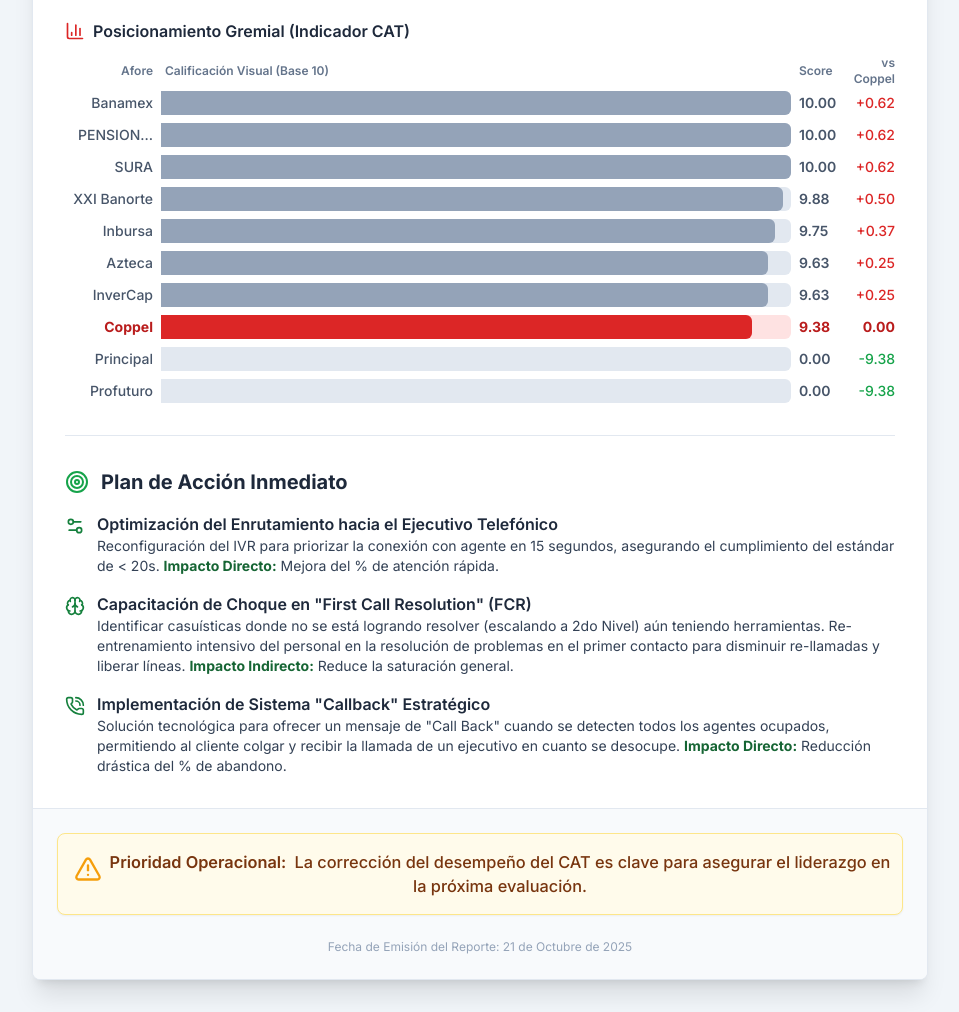
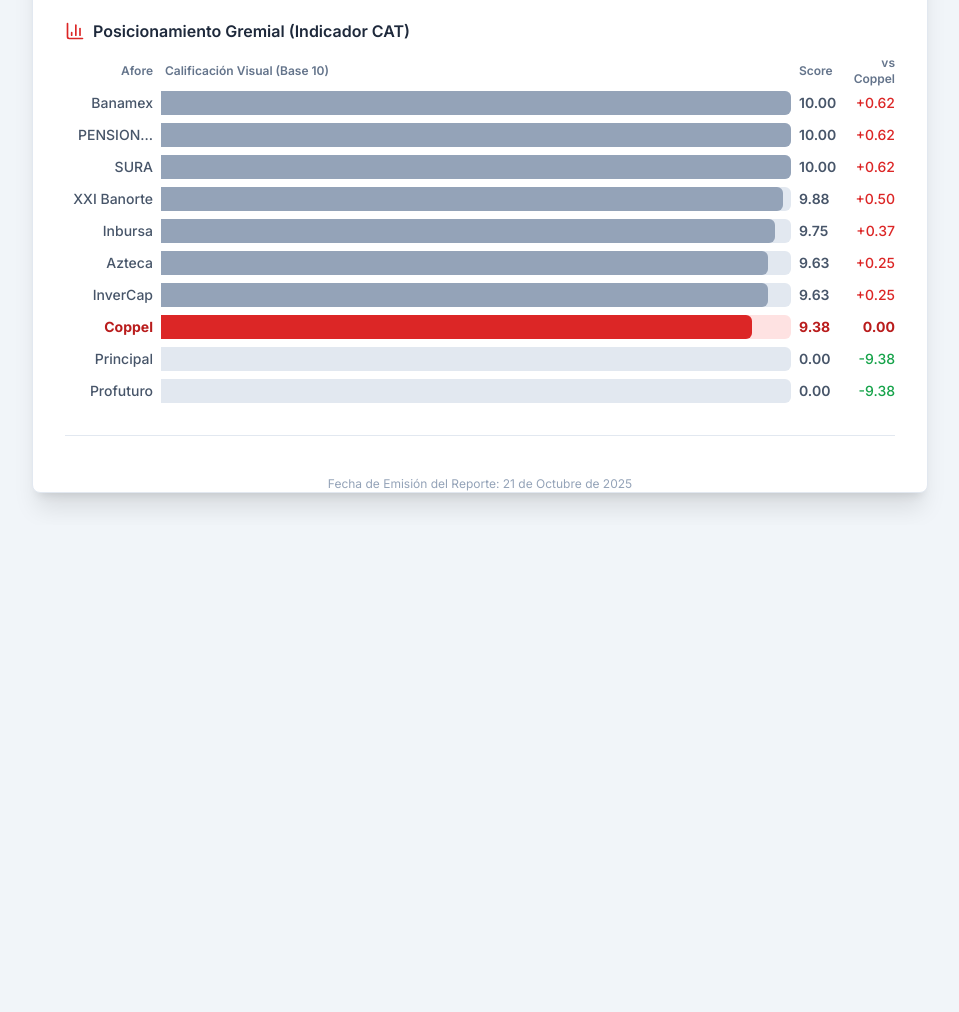
Before and after one commit to GAP-AforeCoppel/Participaci-n-CAT-Monitor-CONSAR, a plain HTML site: page index.html in a window 1280 px wide. Shown: the part 1591-2603 px from the top of the page, without its empty margins (160-1119 px from the left). After the commit the page ends 2116 px from the top, so only its background shows below. Drawn offline with nearby package versions, Linux system fonts and the light colour scheme.

Commit message:
index.html

```diff
--- a/index.html
+++ b/index.html
@@ -390,63 +390,12 @@
 
             <hr class="border-slate-200">
 
-            <!-- Sección 3: Plan de Acción --><section>
-                <div class="flex items-center space-x-3 mb-4">
-                    <i data-lucide="target" class="w-6 h-6 text-green-600"></i>
-                    <h2 class="text-xl font-bold text-slate-800">Plan de Acción Inmediato</h2>
-                </div>
-
-                <!-- H3 "Estrategia 360" Eliminado --><ul class="space-y-4">
-
-                    <!-- Orden Cambiado: 1. Optimización --><li class="flex items-start space-x-3">
-                        <i data-lucide="settings-2" class="w-5 h-5 text-green-700 flex-shrink-0 mt-1"></i>
-                        <div>
-                            <strong class="font-semibold text-slate-800">Optimización del Enrutamiento hacia el Ejecutivo Telefónico</strong>
-                            <p class="text-slate-700 text-sm">Reconfiguración del IVR para priorizar la conexión con agente en 15 segundos, asegurando el cumplimiento del estándar de &lt; 20s. <strong class="text-green-800">Impacto Directo:</strong> Mejora del % de atención rápida.</p>
-                        </div>
-                    </li>
-
-                    <!-- Orden Cambiado: 2. Capacitación --><li class="flex items-start space-x-3">
-                        <i data-lucide="brain" class="w-5 h-5 text-green-700 flex-shrink-0 mt-1"></i>
-                        <div>
-                            <strong class="font-semibold text-slate-800">Capacitación de Choque en "First Call Resolution" (FCR)</strong>
-                            <p class="text-slate-700 text-sm">Identificar casuísticas donde no se está logrando resolver (escalando a 2do Nivel) aún teniendo herramientas. Re-entrenamiento intensivo del personal en la resolución de problemas en el primer contacto para disminuir re-llamadas y liberar líneas. <strong class="text-green-800">Impacto Indirecto:</strong> Reduce la saturación general.</p>
-                        </div>
-                    </li>
-
-                    <!-- Orden Cambiado: 3. Callback --><li class="flex items-start space-x-3">
-                        <i data-lucide="phone-call" class="w-5 h-5 text-green-700 flex-shrink-0 mt-1"></i>
-                        <div>
-                            <strong class="font-semibold text-slate-800">Implementación de Sistema "Callback" Estratégico</strong>
-                            <p class="text-slate-700 text-sm">Solución tecnológica para ofrecer un mensaje de "Call Back" cuando se detecten todos los agentes ocupados, permitiendo al cliente colgar y recibir la llamada de un ejecutivo en cuanto se desocupe. <strong class="text-green-800">Impacto Directo:</strong> Reducción drástica del % de abandono.</p>
-                        </div>
-                    </li>
-
-                </ul>
-            </section>
-
             <!-- <hr class="border-slate-200"> ELIMINADO -->
 
             <!-- Sección 4: Desempeño Específico CAT (NUEVA SECCIÓN) -->
             <!-- ESTA SECCIÓN FUE MOVIDA ARRIBA -->
 
         </div>
-
-        <!-- Pie de Página --><footer class="p-6 bg-slate-50 border-t border-slate-200 space-y-4">
-
-            <!-- Callout de Prioridad (Con animación) --><div class="rounded-lg bg-amber-50 p-4 border border-amber-200 shadow-sm flex items-center justify-center text-center">
-                <div class="flex flex-col md:flex-row items-center space-y-2 md:space-y-0 md:space-x-3">
-                    <div class="flex-shrink-0">
-                        <!-- Icono animado --><i data-lucide="alert-triangle" class="w-7 h-7 text-amber-500 animate-subtle-bounce"></i>
-                    </div>
-                    <div>
-                        <!-- Texto animado --><p class="text-sm md:text-base font-semibold text-amber-900 animate-subtle-scale">
-                            Prioridad Operacional:
-                            <span class="font-medium ml-1">La corrección del desempeño del CAT es clave para asegurar el liderazgo en la próxima evaluación.</span>
-                        </p>
-                    </div>
-                </div>
-            </div>
 
             <!-- Fecha de Emisión --><p class="text-xs text-slate-400 text-center pt-2">
                 Fecha de Emisión del Reporte: 21 de Octubre de 2025
```
